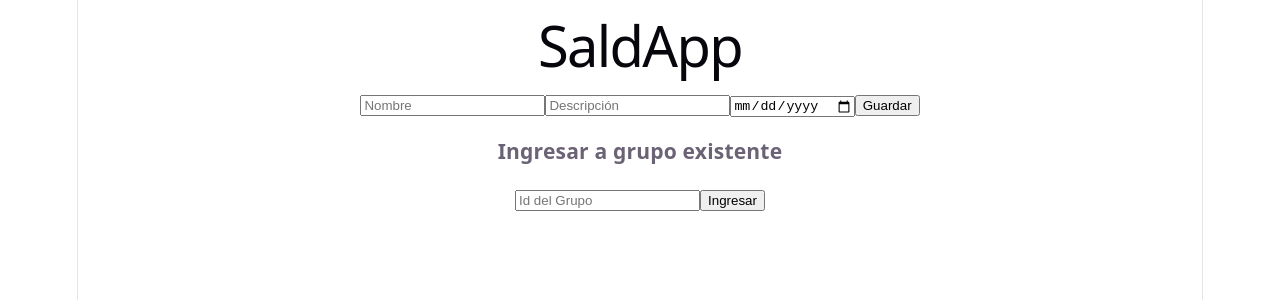
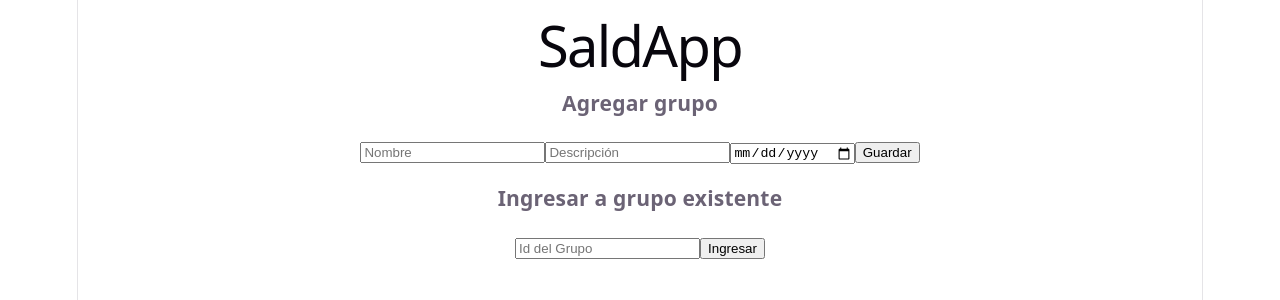
Before and after one commit to leandro-mc/saldapp-frontend, a React (Vite) app: page / in a window 1280 px wide. Shown: the top 300 px of the page. Built offline with nearby package versions, Linux system fonts and the light colour scheme; no server answers.

Commit message:
feat(GroupForm): add heading for group form to improve user guidance

```diff
--- a/src/components/group/GroupForm.jsx
+++ b/src/components/group/GroupForm.jsx
@@ -14,6 +14,7 @@ function GroupForm({ isEditing = false, initialData = {}, onSubmit, loading, err
 
     return (
         <form onSubmit={handleSubmit}>
+            <h3>{isEditing ? 'Editar grupo' : 'Agregar grupo'}</h3>
             <input value={name} onChange={e => setName(e.target.value)} placeholder='Nombre' />
             <input value={description} onChange={e => setDescription(e.target.value)} placeholder='Descripción' />
             {!isEditing && (
```
